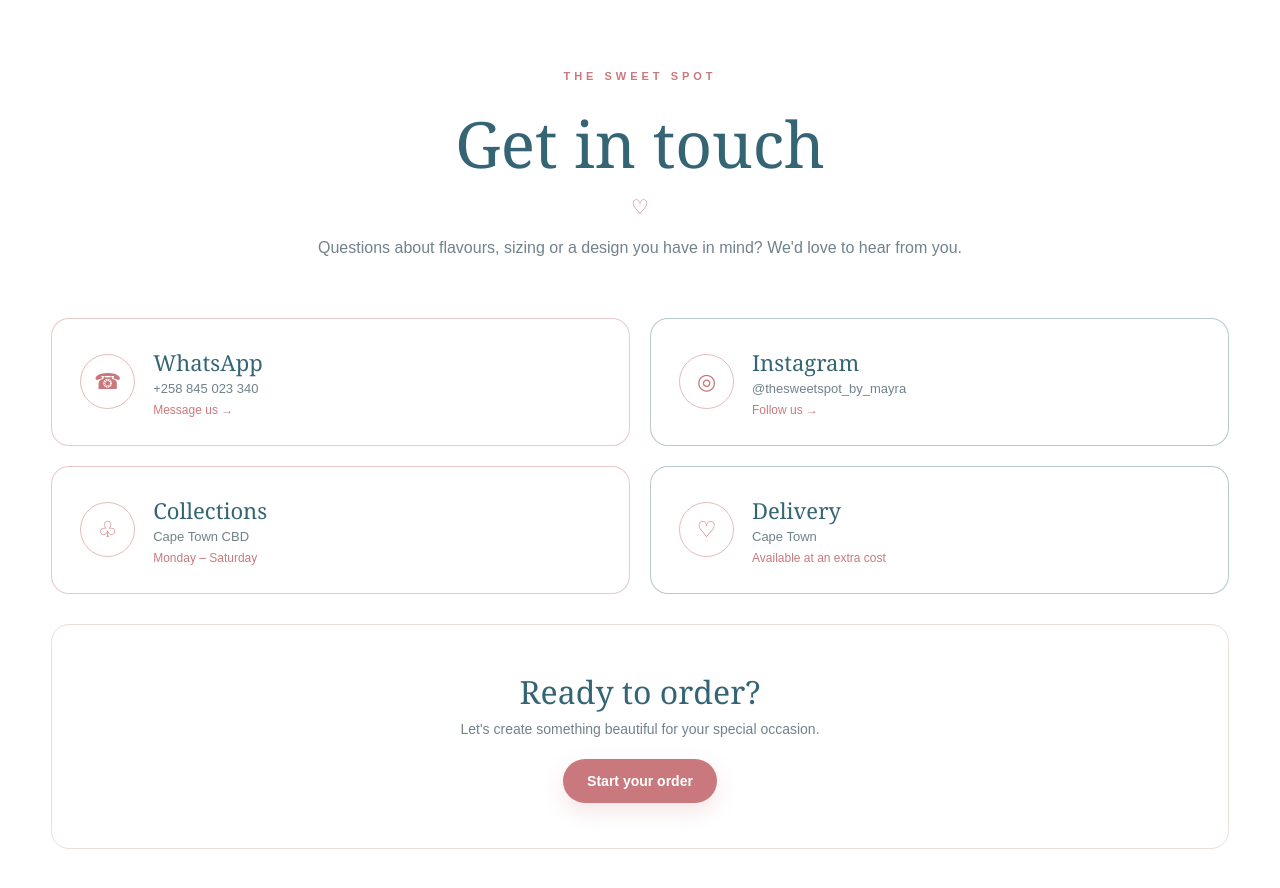
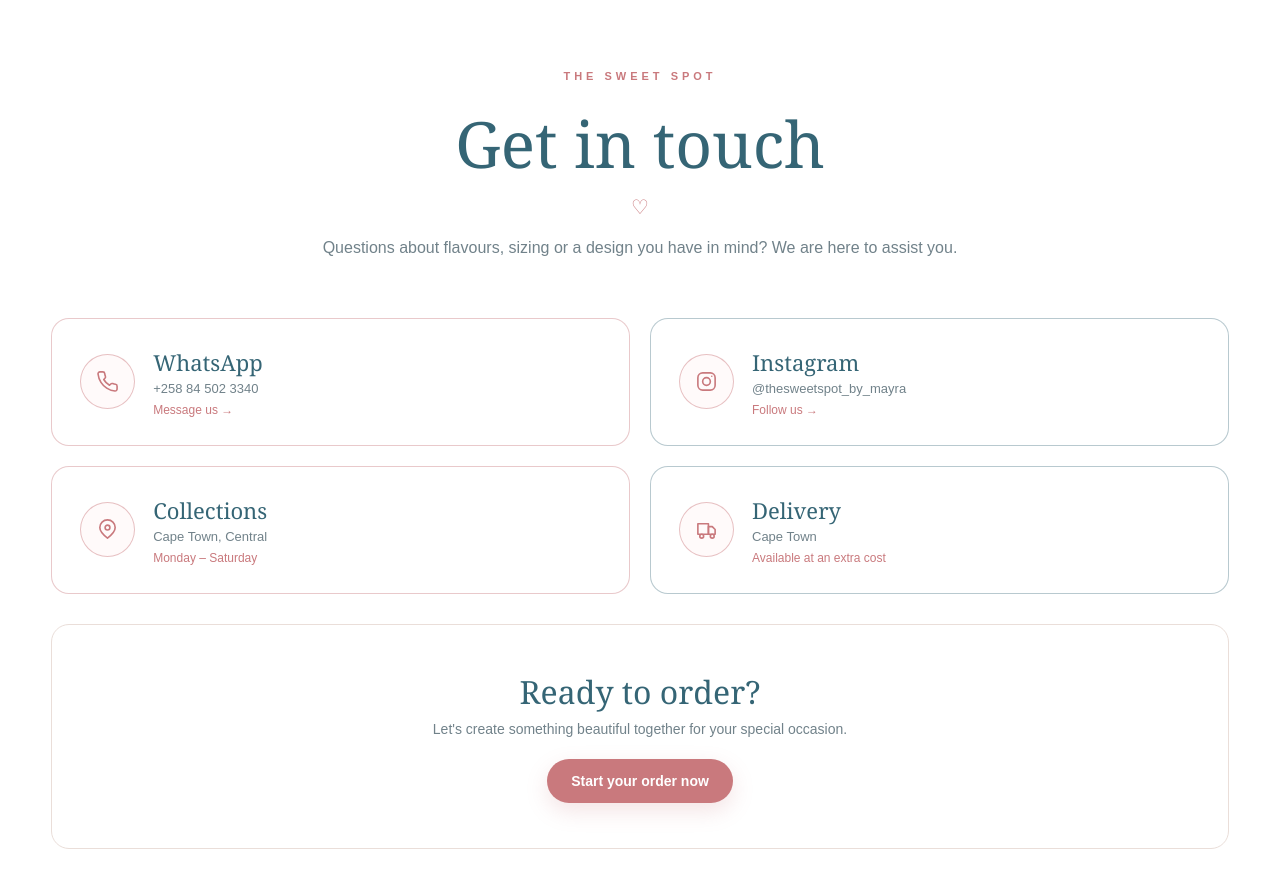
Before and after one commit to ST10036905/TheSweetSpotWebsite, a React (Vite) app: page /contact in a window 1280 px wide. Shown: the top 888 px of the page. Built offline with nearby package versions, Linux system fonts and the light colour scheme.

Commit message:
Fixed the contact page and icons

```diff
--- a/src/App.css
+++ b/src/App.css
@@ -1141,17 +1141,28 @@ textarea {
 
   flex-shrink: 0;
 
-  display: grid;
-
-  place-items: center;
+  display: flex;
+  align-items: center;
+  justify-content: center;
 
   border-radius: 50%;
 
-  border: 1px solid rgba(201, 121, 125, 0.5);
+  border: 1px solid rgba(201, 121, 125, 0.45);
 
   color: var(--rose);
 
-  font-size: 22px;
+  background: #fffafa;
+}
+
+.contact-icon svg {
+  width: 23px;
+  height: 23px;
+
+  display: block;
+
+  stroke: currentColor;
+
+  stroke-width: 1.7;
 }
 
 .contact-card h2 {
--- a/src/components/Footer.jsx
+++ b/src/components/Footer.jsx
@@ -21,7 +21,7 @@ function Footer() {
             target="_blank"
             rel="noreferrer"
           >
-            +258 845 023 340
+            +258 84 502 3340
           </a>
 
           <a
@@ -33,13 +33,13 @@ function Footer() {
           </a>
 
           <span>
-            Cape Town CBD
+            Cape Town, Central
           </span>
 
         </div>
 
         <p className="copyright">
-          © {new Date().getFullYear()} The Sweet Spot
+          © {new Date().getFullYear()} The Sweet Spot - Developed by M&M Xperiences
         </p>
 
       </div>
--- a/src/components/Navbar.jsx
+++ b/src/components/Navbar.jsx
@@ -21,7 +21,7 @@ function Navbar() {
 
         <nav className="navbar-links">
           <a href="/">Home</a>
-          <a href="/menu">Cake Menu</a>
+          <a href="/menu">Menu</a>
           <a href="/order">Order</a>
           <a href="/contact">Contact</a>
         </nav>
--- a/src/pages/Contact.jsx
+++ b/src/pages/Contact.jsx
@@ -4,6 +4,7 @@ function Contact() {
   return (
     <main className="page">
 
+      {/* PAGE HEADER */}
       <section className="page-header">
 
         <p className="eyebrow">
@@ -18,46 +19,111 @@ function Contact() {
 
         <p>
           Questions about flavours, sizing or a design you have
-          in mind? We'd love to hear from you.
+          in mind? We are here to assist you.
         </p>
 
       </section>
 
 
+      {/* CONTACT OPTIONS */}
       <section className="contact-grid">
 
+        {/* WHATSAPP */}
         <a
           href="https://wa.me/258845023340"
           target="_blank"
           rel="noreferrer"
           className="contact-card"
         >
+
           <div className="contact-icon">
-            ☎
+
+            {/* Phone icon */}
+            <svg
+              viewBox="0 0 24 24"
+              fill="none"
+              stroke="currentColor"
+              strokeWidth="1.7"
+              strokeLinecap="round"
+              strokeLinejoin="round"
+              aria-hidden="true"
+            >
+              <path d="M22 16.92v3a2 2 0 0 1-2.18 2
+                19.79 19.79 0 0 1-8.63-3.07
+                19.5 19.5 0 0 1-6-6
+                19.79 19.79 0 0 1-3.07-8.67
+                A2 2 0 0 1 4.11 2h3
+                a2 2 0 0 1 2 1.72
+                12.84 12.84 0 0 0 .7 2.81
+                2 2 0 0 1-.45 2.11L8.09 9.91
+                a16 16 0 0 0 6 6l1.27-1.27
+                a2 2 0 0 1 2.11-.45
+                12.84 12.84 0 0 0 2.81.7
+                A2 2 0 0 1 22 16.92z"
+              />
+            </svg>
+
           </div>
 
           <div>
             <h2>WhatsApp</h2>
 
             <p>
-              +258 845 023 340
+              +258 84 502 3340
             </p>
 
             <span>
               Message us →
             </span>
           </div>
+
         </a>
 
 
+        {/* INSTAGRAM */}
         <a
           href="https://instagram.com/thesweetspot_by_mayra"
           target="_blank"
           rel="noreferrer"
           className="contact-card teal"
         >
+
           <div className="contact-icon">
-            ◎
+
+            {/* Instagram icon */}
+            <svg
+              viewBox="0 0 24 24"
+              fill="none"
+              stroke="currentColor"
+              strokeWidth="1.7"
+              strokeLinecap="round"
+              strokeLinejoin="round"
+              aria-hidden="true"
+            >
+              <rect
+                x="3"
+                y="3"
+                width="18"
+                height="18"
+                rx="5"
+              />
+
+              <circle
+                cx="12"
+                cy="12"
+                r="4"
+              />
+
+              <circle
+                cx="17.5"
+                cy="6.5"
+                r="0.8"
+                fill="currentColor"
+                stroke="none"
+              />
+
+            </svg>
+
           </div>
 
           <div>
@@ -71,20 +137,42 @@ function Contact() {
               Follow us →
             </span>
           </div>
+
         </a>
 
 
+        {/* COLLECTION */}
         <div className="contact-card">
 
           <div className="contact-icon">
-            ♧
+
+            {/* Location / Map Pin icon */}
+            <svg
+              viewBox="0 0 24 24"
+              fill="none"
+              stroke="currentColor"
+              strokeWidth="1.7"
+              strokeLinecap="round"
+              strokeLinejoin="round"
+              aria-hidden="true"
+            >
+              <path d="M20 10c0 5-8 11-8 11S4 15 4 10a8 8 0 1 1 16 0Z" />
+
+              <circle
+                cx="12"
+                cy="10"
+                r="2.5"
+              />
+
+            </svg>
+
           </div>
 
           <div>
             <h2>Collections</h2>
 
             <p>
-              Cape Town CBD
+              Cape Town, Central
             </p>
 
             <span>
@@ -95,10 +183,39 @@ function Contact() {
         </div>
 
 
+        {/* DELIVERY */}
         <div className="contact-card teal">
 
           <div className="contact-icon">
-            ♡
+
+            {/* Delivery / Truck icon */}
+            <svg
+              viewBox="0 0 24 24"
+              fill="none"
+              stroke="currentColor"
+              strokeWidth="1.7"
+              strokeLinecap="round"
+              strokeLinejoin="round"
+              aria-hidden="true"
+            >
+              <path d="M3 6h11v11H3z" />
+
+              <path d="M14 9h4l3 3v5h-7z" />
+
+              <circle
+                cx="7"
+                cy="19"
+                r="2"
+              />
+
+              <circle
+                cx="18"
+                cy="19"
+                r="2"
+              />
+
+            </svg>
+
           </div>
 
           <div>
@@ -118,19 +235,20 @@ function Contact() {
       </section>
 
 
+      {/* CTA */}
       <section className="contact-cta">
 
         <h2>Ready to order?</h2>
 
         <p>
-          Let's create something beautiful for your special occasion.
+          Let's create something beautiful together for your special occasion.
         </p>
 
         <Link
           to="/order"
           className="btn btn-primary"
         >
-          Start your order
+          Start your order now
         </Link>
 
       </section>
```
